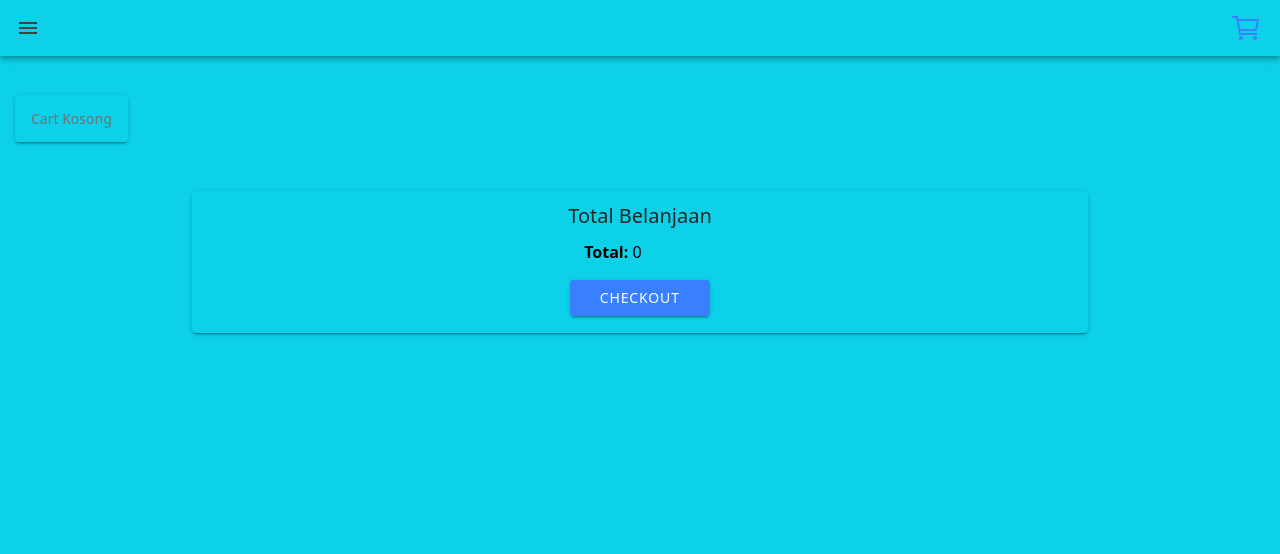
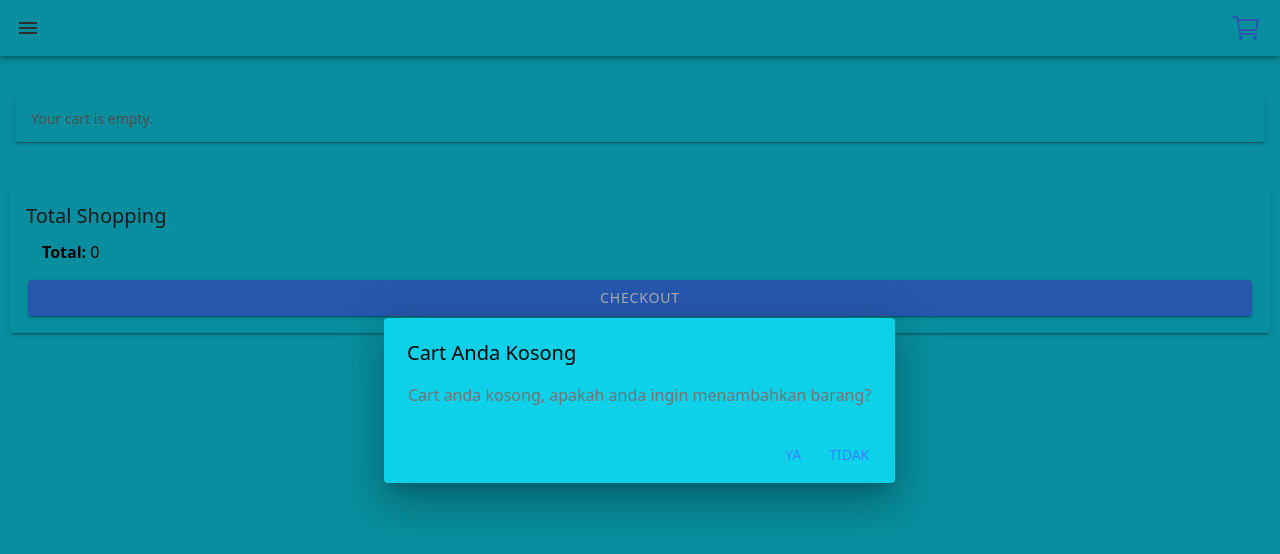
Before and after one commit to Kevinsorensen523/U-Shop, a React (Vite) app: page /cart in a window 1280 px wide. Both pictures are taken after a click on the element "CHECKOUT". Shown: the top 554 px of the page. Built offline with nearby package versions, Linux system fonts and the light colour scheme.

Commit message:
Add Handle remove item & add wishlist toast

```diff
--- a/src/pages/Cart.tsx
+++ b/src/pages/Cart.tsx
@@ -5,6 +5,7 @@ import {
   incrementQuantity,
   decrementQuantity,
   checkout,
+  removeItem,
 } from "../components/cartSlice"; // Make sure path is correct
 import {
   IonContent,
@@ -27,12 +28,12 @@ import {
 import { add, remove } from "ionicons/icons";
 import "./../App.css";
 import { addTransaction } from "../components/historySlice";
+import { useHistory } from "react-router-dom";
 
 const generateTransactionCode = () => {
   const letters = "ABCDEFGHIJKLMNOPQRSTUVWXYZ";
   const numbers = "0123456789";
 
-  // Menambahkan tipe data `string` untuk `source`
   const randomCharacters = (source: string, length: number): string =>
     Array.from(
       { length },
@@ -46,6 +47,9 @@ const Cart: React.FC = () => {
   const [showCheckoutAlert, setShowCheckoutAlert] = useState(false);
   const dispatch = useDispatch<AppDispatch>();
   const cartItems = useSelector((state: RootState) => state.cart.items);
+  const history = useHistory();
+  const [showRemoveAlert, setShowRemoveAlert] = useState(false);
+  const [itemToRemove, setItemToRemove] = useState<number | null>(null);
 
   const totalPrice = cartItems.reduce(
     (sum, item) => sum + item.price * item.quantity,
@@ -53,6 +57,7 @@ const Cart: React.FC = () => {
   );
 
   const handleCheckout = () => {
+    if (cartItems.length > 0) {
       // Generate transaction code
       const transactionCode = generateTransactionCode();
       dispatch(
@@ -65,23 +70,46 @@ const Cart: React.FC = () => {
 
       // Clear cart
       dispatch(checkout());
-
-    // Show modal or toast for success message
+    } else {
+      // Show alert if cart is empty
+      setShowCheckoutAlert(true);
+    }
   };
 
-  const confirmCheckout = () => {
+  const confirmCheckout = (isEmpty: boolean) => {
+    if (isEmpty) {
+      history.push("/home");
+    } else {
       window.location.reload();
+    }
+  };
+
+  const handleDecrementQuantity = (id: number, quantity: number) => {
+    if (quantity > 1) {
+      dispatch(decrementQuantity(id));
+    } else {
+      // Menampilkan alert konfirmasi penghapusan
+      setShowRemoveAlert(true);
+      setItemToRemove(id);
+    }
+  };
+
+  const confirmRemoveItem = (confirm: boolean) => {
+    if (confirm && itemToRemove !== null) {
+      dispatch(removeItem(itemToRemove));
+    }
+    setShowRemoveAlert(false);
+    setItemToRemove(null);
   };
 
   return (
     <IonContent>
       <IonGrid className="mt-20">
-        {" "}
+        {cartItems.length > 0 ? (
           <IonRow>
-          {cartItems.length > 0 ? (
-            cartItems.map((item, index) => (
-              <IonCol size="12" size-md="4" key={index}>
-                <IonCard color="medium">
+            {cartItems.map((item, index) => (
+              <IonCol size="12" size-md="6" key={index}>
+                <IonCard>
                   <IonItem lines="none">
                     <IonThumbnail slot="start">
                       <IonImg src={item.image} />
@@ -99,31 +127,33 @@ const Cart: React.FC = () => {
                       <IonIcon icon={add} />
                     </IonButton>
                     <IonButton
-                      onClick={() => dispatch(decrementQuantity(item.id))}
+                      onClick={() =>
+                        handleDecrementQuantity(item.id, item.quantity)
+                      }
                     >
                       <IonIcon icon={remove} />
                     </IonButton>
                   </IonCardContent>
                 </IonCard>
               </IonCol>
-            ))
+            ))}
+          </IonRow>
         ) : (
           <IonCard>
-              <IonCardContent>
-                <IonLabel>Cart Kosong</IonLabel>
+            <IonCardContent className="ion-text-center">
+              <IonLabel>Your cart is empty.</IonLabel>
             </IonCardContent>
           </IonCard>
         )}
-        </IonRow>
       </IonGrid>
-      <IonCol size="12" size-md="6">
-        <IonCard className="flex justify-center align-center md:mx-48">
+      <IonCol size="12" size-md="6" className="ion-margin-auto">
+        <IonCard>
           <IonCardContent>
-            <IonCardTitle>Total Belanjaan</IonCardTitle>
+            <IonCardTitle>Total Shopping</IonCardTitle>
             {cartItems.map((item, index) => (
               <IonItem key={index} lines="none">
                 <IonLabel>
-                  {item.title} ({item.quantity}) : {item.price * item.quantity}
+                  {item.title} ({item.quantity}): {item.price * item.quantity}
                 </IonLabel>
               </IonItem>
             ))}
@@ -141,21 +171,34 @@ const Cart: React.FC = () => {
       <IonAlert
         isOpen={showCheckoutAlert}
         onDidDismiss={() => setShowCheckoutAlert(false)}
-        cssClass="my-custom-class"
-        header={"Confirm Checkout"}
-        message={"Are you sure you want to checkout?"}
+        header={"Cart Anda Kosong"}
+        message={"Cart anda kosong, apakah anda ingin menambahkan barang?"}
         buttons={[
           {
-            text: "Yes",
-            handler: () => {
-              confirmCheckout();
-            },
+            text: "Ya",
+            handler: () => confirmCheckout(true),
           },
           {
-            text: "No",
+            text: "Tidak",
             role: "cancel",
-            cssClass: "secondary",
-            handler: (blah) => {},
+            handler: () => confirmCheckout(false),
+          },
+        ]}
+      />
+      <IonAlert
+        isOpen={showRemoveAlert}
+        onDidDismiss={() => setShowRemoveAlert(false)}
+        header={"Konfirmasi Penghapusan"}
+        message={"Apakah Anda yakin ingin menghapus produk ini dari keranjang?"}
+        buttons={[
+          {
+            text: "Ya",
+            handler: () => confirmRemoveItem(true),
+          },
+          {
+            text: "Tidak",
+            role: "cancel",
+            handler: () => confirmRemoveItem(false),
           },
         ]}
       />
--- a/src/pages/Home.tsx
+++ b/src/pages/Home.tsx
@@ -13,12 +13,14 @@ import {
   IonContent,
   IonIcon,
   IonRow,
+  IonToast,
 } from "@ionic/react";
 import { star, starOutline, add } from "ionicons/icons";
 import { useDispatch } from "react-redux";
 import { RootState, AppDispatch } from "../store";
 import { addItem } from "./../components/cartSlice";
 import { useFavorites } from "../components/FavoriteContext";
+import { useHistory } from "react-router-dom";
 
 export interface Product {
   id: number;
@@ -31,9 +33,16 @@ export interface Product {
 const Home: React.FC = () => {
   const { favorites, toggleFavorite: toggleFavoriteInContext } = useFavorites();
   const dispatch = useDispatch<AppDispatch>();
+  const history = useHistory();
+  const [showToast, setShowToast] = useState(false);
 
   const handleAddToCart = (product: Product) => {
     dispatch(addItem({ ...product, quantity: 1 }));
+  };
+
+  const handleAddToWishlist = (product: Product) => {
+    toggleFavoriteInContext(product);
+    setShowToast(true); // Menampilkan toast
   };
 
   const images = [
@@ -122,7 +131,7 @@ const Home: React.FC = () => {
                 <IonCardSubtitle>{product.subtitle}</IonCardSubtitle>
               </IonCardHeader>
               <IonCardContent>
-                <IonButton onClick={() => toggleFavoriteInContext(product)}>
+                <IonButton onClick={() => handleAddToWishlist(product)}>
                   <IonIcon
                     icon={
                       favorites.some((fav) => fav.id === product.id)
@@ -139,6 +148,20 @@ const Home: React.FC = () => {
           </IonCol>
         ))}
       </IonRow>
+      <IonToast
+        isOpen={showToast}
+        onDidDismiss={() => setShowToast(false)}
+        message="Produk berhasil ditambahkan ke wishlist. Cek Wishlist?"
+        duration={2000}
+        buttons={[
+          {
+            text: "Lihat",
+            handler: () => {
+              history.push("/wishlist"); // Navigasi ke halaman wishlist
+            },
+          },
+        ]}
+      />
     </IonContent>
   );
 };
```
Lines whose indentation alone changed are shown as unchanged.
